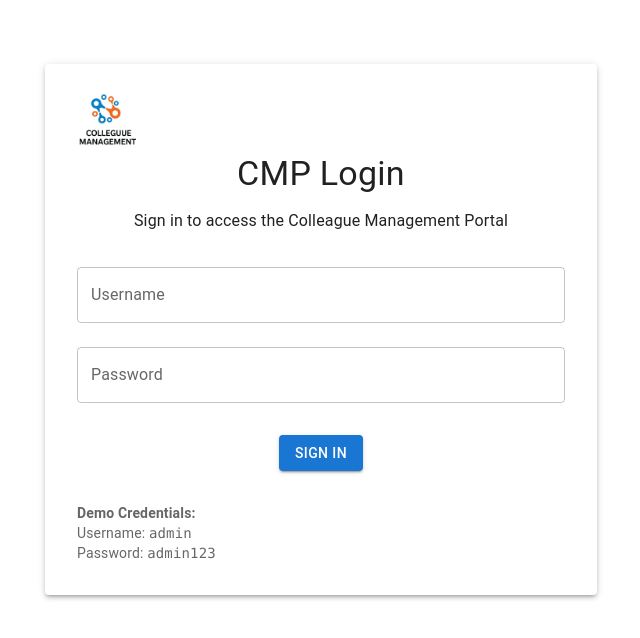
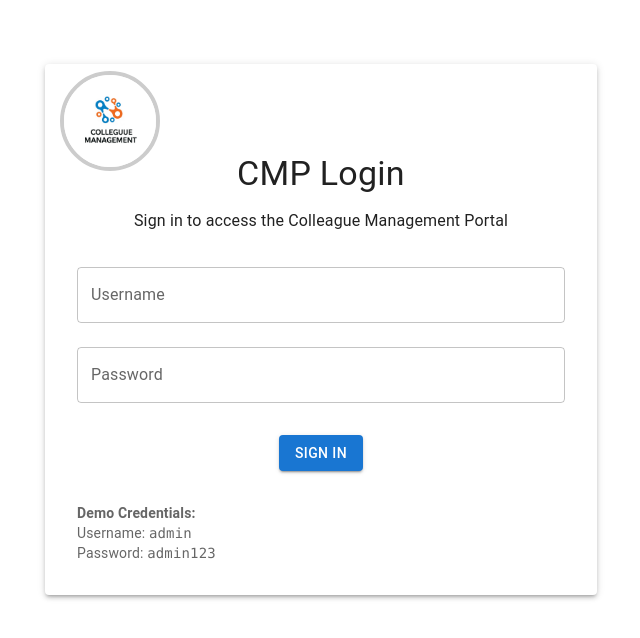
Before and after one commit to satvik-sharma-05/CMP, a React (Vite) app in the folder client/: page /login in a window 1280 px wide. Shown: the top 638 px of the page, without its empty margins (319-959 px from the left). Built offline with nearby package versions, Linux system fonts and the light colour scheme; no server answers.

Commit message:
Added border to logo

```diff
--- a/client/src/components/layout/Navbar.jsx
+++ b/client/src/components/layout/Navbar.jsx
@@ -45,7 +45,24 @@ const Navbar = () => {
           sx={{ flexGrow: 1, cursor: 'pointer' }}
           onClick={() => navigate('/dashboard')}
         >
-          <img src={logo} alt="CMP Logo" style={{ scale: 2, width: 50, height: 50, marginLeft: 5, marginRight: 50 }} />
+          <Box
+            component="img"
+            src={logo}
+            alt="CMP Logo"
+            onClick={() => navigate('/dashboard')}
+            sx={{
+              width: 50,
+              height: 50,
+              marginLeft: 1,
+              marginRight: 6,
+              borderRadius: '50%',
+              objectFit: 'cover',
+              overflow: 'hidden',
+              border: '2px solid #ccc',
+              cursor: 'pointer',
+              transform: 'scale(2)',
+            }}
+          />
           Colleague Management Portal
         </Typography>
         <Button
--- a/client/src/pages/Login.jsx
+++ b/client/src/pages/Login.jsx
@@ -48,8 +48,24 @@ const Login = () => {
   return (
     <Container maxWidth="sm">
       <Paper elevation={3} sx={{ p: 4, mt: 8 }}>
-        <img src={logo} alt="CMP Logo" style={{ scale: 2, width: 50, height: 50, marginLeft: 5, marginRight: 50 }} />
-
+<Box
+  component="img"
+  src={logo}
+  alt="CMP Logo"
+  onClick={() => navigate('/dashboard')}
+  sx={{
+    width: 50,
+    height: 50,
+    marginLeft: 1,
+    marginRight: 6,
+    borderRadius: '50%',
+    objectFit: 'cover',
+    overflow: 'hidden',
+    border: '2px solid #ccc',
+    cursor: 'pointer',
+    transform: 'scale(2)',
+  }}
+/>
         <Typography variant="h4" gutterBottom align="center">
           CMP Login
         </Typography>
```
